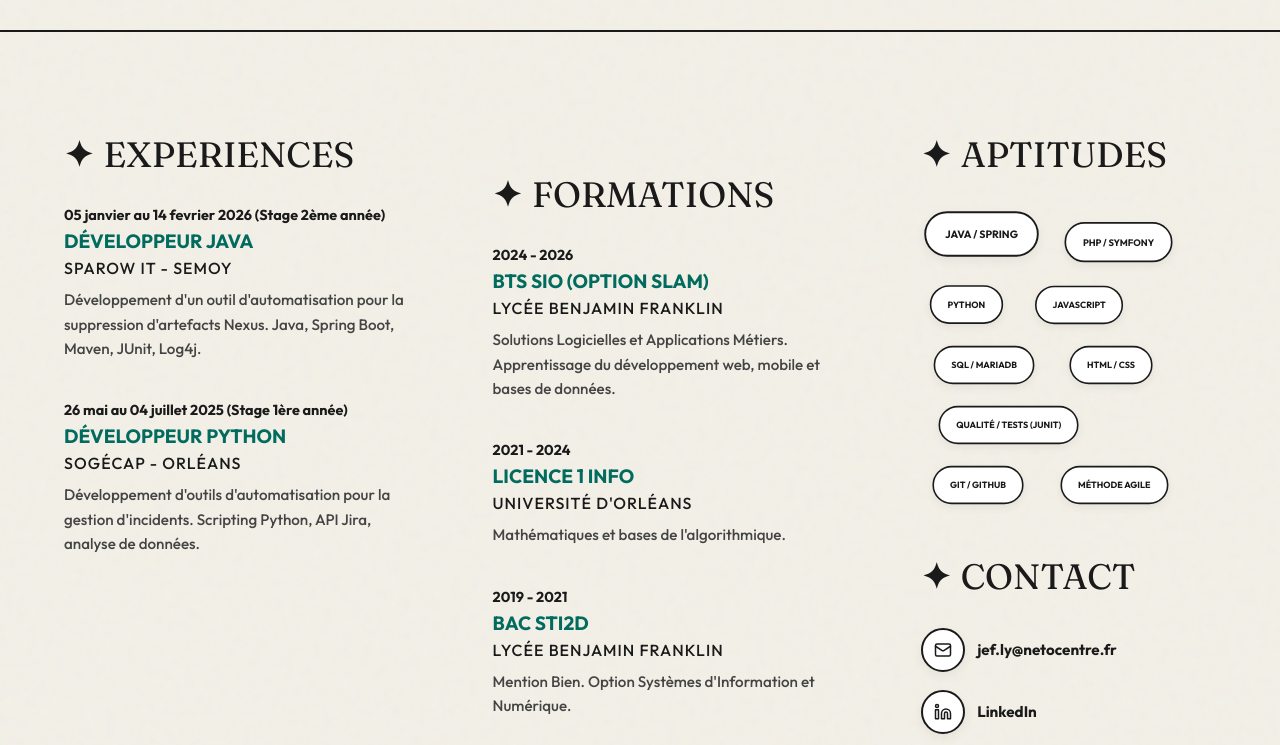
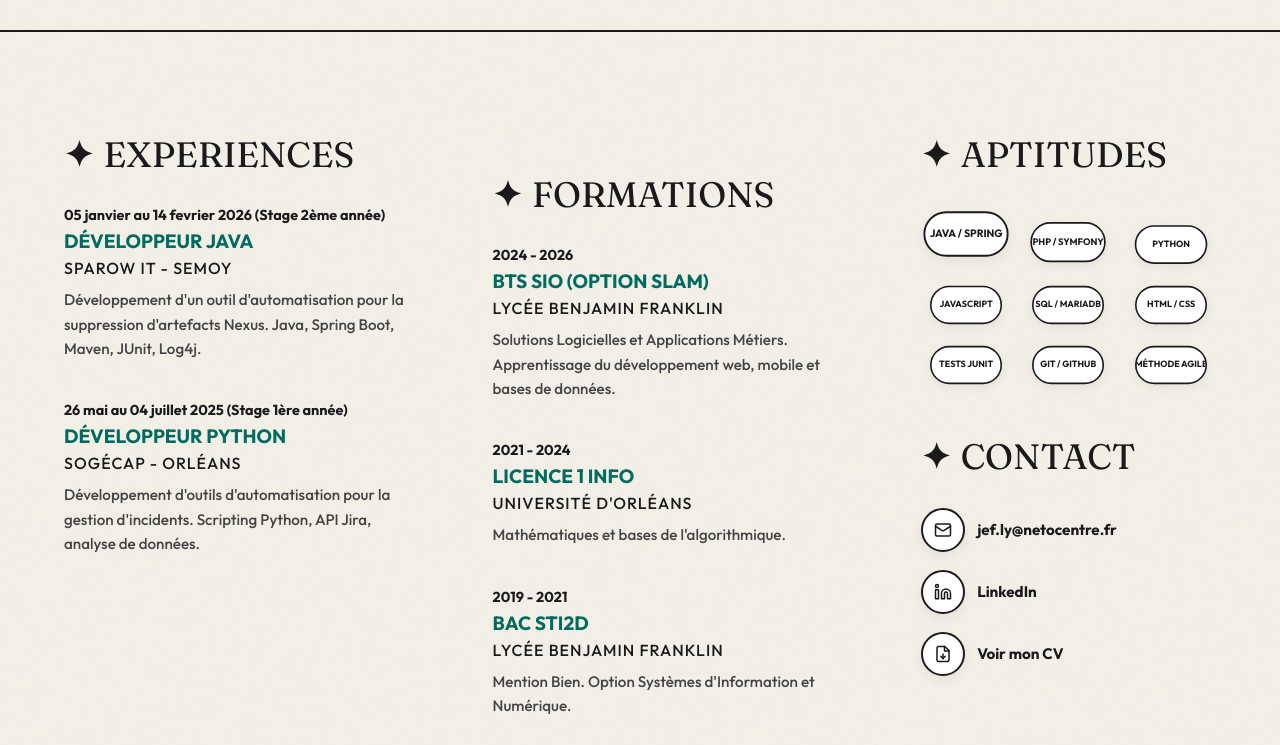
Before and after one commit to Unybudy/mon-portfolio, a PHP site: page / in a window 1280 px wide. Shown: the part 806-1551 px from the top of the page. Run offline with PHP 8.4, Linux system fonts and the light colour scheme; some libraries are stand-ins or nearby versions.

Commit message:
Adjust skill badge grid layout, spacing, and padding, and shorten a skill badge label.

```diff
--- a/index.html
+++ b/index.html
@@ -166,7 +166,7 @@
                     <span class="skill-badge">JAVASCRIPT</span>
                     <span class="skill-badge">SQL / MARIADB</span>
                     <span class="skill-badge">HTML / CSS</span>
-                    <span class="skill-badge">QUALITÉ / TESTS (JUNIT)</span>
+                    <span class="skill-badge">TESTS JUNIT</span>
                     <span class="skill-badge">GIT / GITHUB</span>
                     <span class="skill-badge">MÉTHODE AGILE</span>
                 </div>
--- a/style.css
+++ b/style.css
@@ -435,15 +435,18 @@ section.hero {
 
 /* Aptitudes (Badges Rétro) */
 .skills-container {
-    display: flex;
-    flex-wrap: wrap;
+    display: grid;
+    grid-template-columns: repeat(3, minmax(0, 1fr));
     gap: 12px;
+    margin-top: 15px;
+    margin-bottom: 40px;
 }
 
 .skill-badge {
     box-sizing: border-box;
+    width: 100%;
+    padding: 10px;
     min-height: 48px;
-    padding: 8px 20px;
     background: #fff;
     border: 2px solid var(--text-main);
     color: var(--text-main);
@@ -465,6 +468,7 @@ section.hero {
     overflow: hidden;
     text-overflow: ellipsis;
     cursor: pointer;
+    line-height: 1;
 }
 
 .skill-badge:hover {
@@ -1103,6 +1107,10 @@ section.hero {
 
 /* --- TABLETTE (≤ 1024px) --- */
 @media (max-width: 1024px) {
+    .skills-container {
+        grid-template-columns: repeat(2, minmax(0, 1fr));
+    }
+
     .resume-grid-v2 {
         grid-template-columns: 1fr;
         gap: 40px;
```
